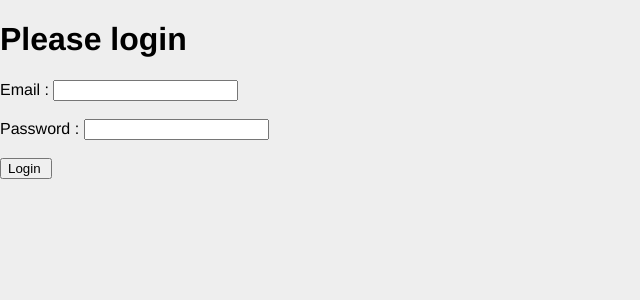
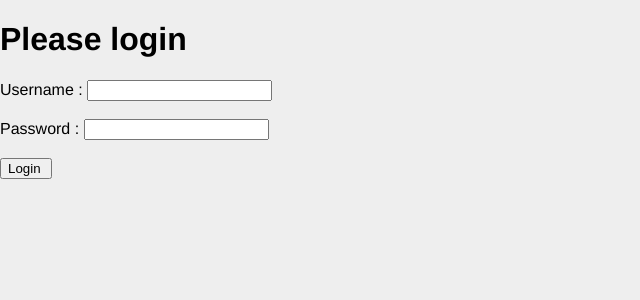
Before and after one commit to MeetingsMadeEasy/website, a PHP site: page /login.html in a window 1280 px wide. Shown: the top 300 px of the page, without its empty margins (0-640 px from the left). Run offline with PHP 8.4, Linux system fonts and the light colour scheme.

Commit message:
fized issues with login system

```diff
--- a/login.html
+++ b/login.html
@@ -7,7 +7,7 @@
   </head>
   <body>
     <form action = "login.php" method = "post" >
-    Email : <input type = "email" name = "email"><br><br>
+    Username : <input type = "text" name = "username"><br><br>
     Password : <input type = "password" name = "password"><br><br>
     <input type ="submit" value = "Login "name = 'Login'>
     </form>
--- a/signup.php
+++ b/signup.php
@@ -18,6 +18,6 @@ echo "Could not connect to database";
 die();
 }
 else{
- echo "hi";
+ echo "did not work";
 }
 ?>
```
